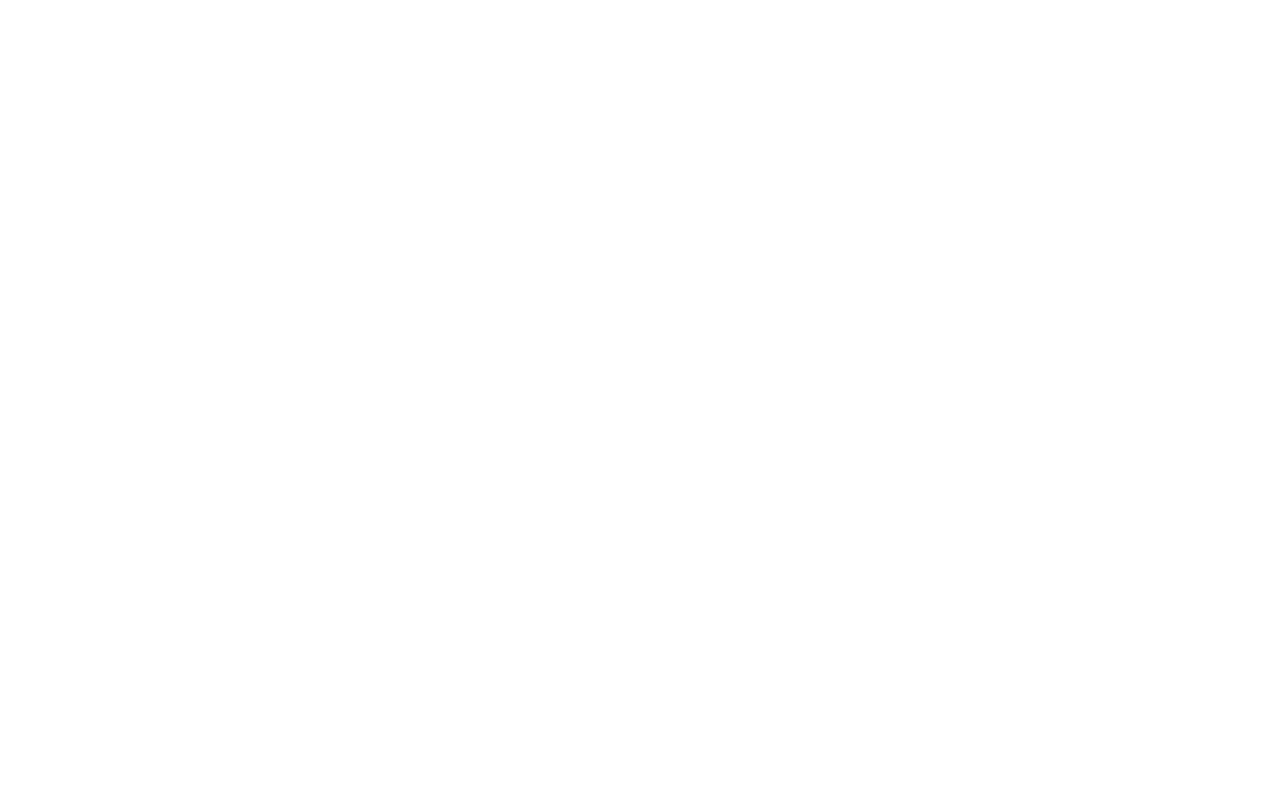
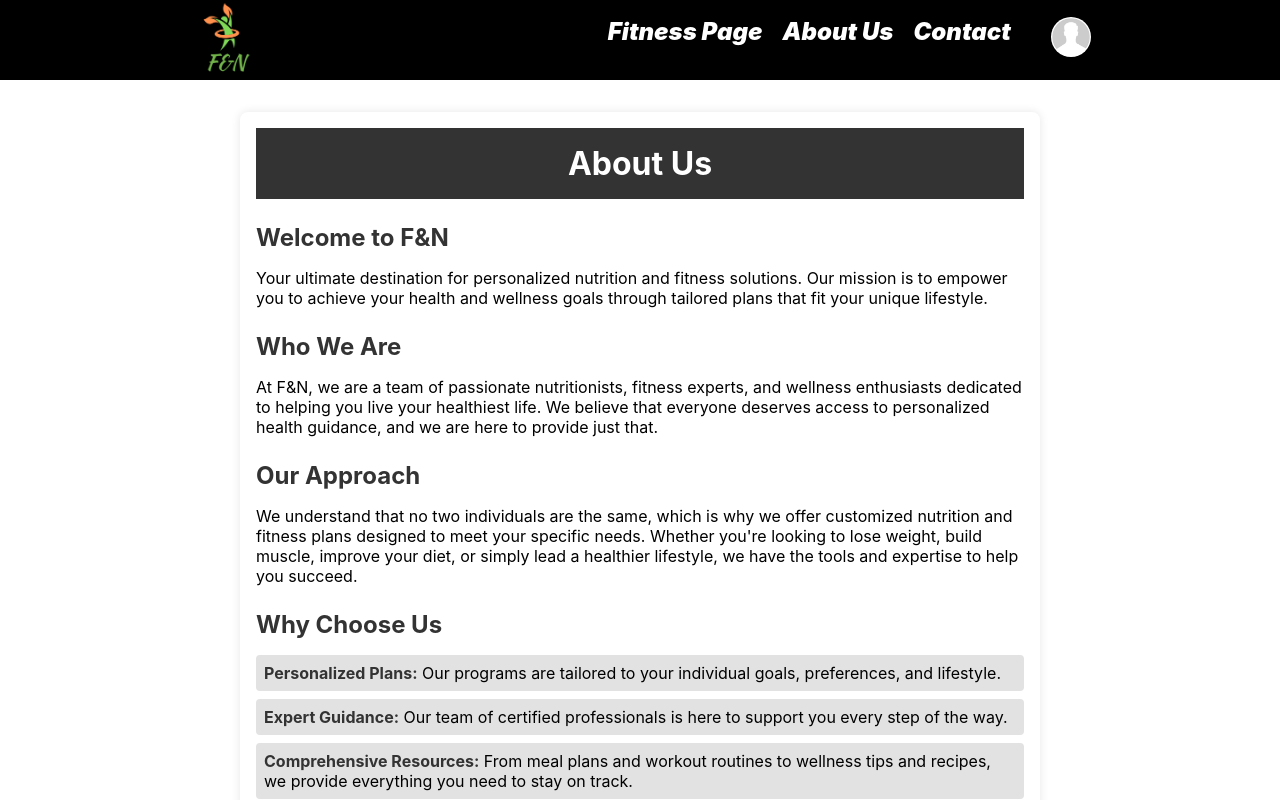
Before and after one commit to phucnhan/KLTN, a React (Create React App) app: page /aboutus in a window 1280 px wide. Before the commit this address had no page. Shown: the top 800 px of the page. Built offline with nearby package versions, Linux system fonts and the light colour scheme.

Commit message:
update aboutus page

```diff
--- a/src/App.js
+++ b/src/App.js
@@ -14,6 +14,7 @@
 import TargetWeight from './Component/TargetWeight/TargetWeight';
 import NextCreate from './Component/NextCreate/NextCreate';
 import Plan from './Component/Plan/Plan';
+import AboutUs from './Component/About/AboutUs';
 
 
 
@@ -33,6 +34,7 @@
         <Route path="/login" element={<div className="app-container"><Login /></div>} />
         <Route path="/logout" element={<div className="app-container"><Logout /></div>}  />
         <Route path="/plan" element={<div className="app-container"><Plan /></div>} />
+        <Route path="/aboutus" element={<div className="app-container"><AboutUs /></div>} />
 
       </Routes>
     </Router>
--- /dev/null
+++ b/src/Component/About/AboutUs.css
@@ -0,0 +1,65 @@
+/* src/AboutUs.css */
+header {
+    background: #333;
+    color: #fff;
+    padding: 1rem 0;
+    text-align: center;
+}
+
+.about-us-container {
+    width: 100%;
+    padding: 10vh;
+    position: relative;
+    background: white;
+    background-size: cover;
+}
+.about-us {
+    max-width: 800px;
+    margin: 2rem auto;
+    padding: 1rem;
+    background: #fff;
+    border-radius: 8px;
+    box-shadow: 0 0 10px rgba(0, 0, 0, 0.1);
+}
+
+.about-us h2 {
+    color: #333;
+    margin-top: 1.5rem;
+}
+
+.about-us p, .about-us ul {
+    margin: 1rem 0;
+}
+
+.about-us ul {
+    list-style-type: none;
+    padding: 0;
+}
+
+.about-us ul li {
+    background: #e2e2e2;
+    margin: 0.5rem 0;
+    padding: 0.5rem;
+    border-radius: 4px;
+}
+
+.about-us ul li strong {
+    color: #333;
+}
+
+#backToTopBtn {
+    position: fixed;
+    bottom: 20px;
+    right: 20px;
+    display: none;
+    background-color: #333;
+    color: #fff;
+    border: none;
+    padding: 10px 20px;
+    border-radius: 5px;
+    cursor: pointer;
+}
+
+#backToTopBtn:hover {
+    background-color: #555;
+}
--- /dev/null
+++ b/src/Component/About/AboutUs.js
@@ -0,0 +1,66 @@
+// src/AboutUs.js
+import React, { useEffect } from 'react';
+import './AboutUs.css';
+import Navbar from '../Navbar/Navbar';
+
+const AboutUs = () => {
+    useEffect(() => {
+        const handleScroll = () => {
+            const backToTopBtn = document.getElementById("backToTopBtn");
+            if (document.body.scrollTop > 20 || document.documentElement.scrollTop > 20) {
+                backToTopBtn.style.display = "block";
+            } else {
+                backToTopBtn.style.display = "none";
+            }
+        };
+
+        window.onscroll = handleScroll;
+
+        return () => {
+            window.onscroll = null;
+        };
+    }, []);
+
+    const scrollToTop = () => {
+        document.body.scrollTop = 0;
+        document.documentElement.scrollTop = 0;
+    };
+
+    return (
+        <div className="about-us-container">
+            <Navbar/>
+        <div className="about-us">
+            <header>
+                <h1>About Us</h1>
+            </header>
+            <section>
+                <h2>Welcome to F&N</h2>
+                <p>Your ultimate destination for personalized nutrition and fitness solutions. Our mission is to empower you to achieve your health and wellness goals through tailored plans that fit your unique lifestyle.</p>
+
+                <h2>Who We Are</h2>
+                <p>At F&N, we are a team of passionate nutritionists, fitness experts, and wellness enthusiasts dedicated to helping you live your healthiest life. We believe that everyone deserves access to personalized health guidance, and we are here to provide just that.</p>
+
+                <h2>Our Approach</h2>
+                <p>We understand that no two individuals are the same, which is why we offer customized nutrition and fitness plans designed to meet your specific needs. Whether you're looking to lose weight, build muscle, improve your diet, or simply lead a healthier lifestyle, we have the tools and expertise to help you succeed.</p>
+
+                <h2>Why Choose Us</h2>
+                <ul>
+                    <li><strong>Personalized Plans:</strong> Our programs are tailored to your individual goals, preferences, and lifestyle.</li>
+                    <li><strong>Expert Guidance:</strong> Our team of certified professionals is here to support you every step of the way.</li>
+                    <li><strong>Comprehensive Resources:</strong> From meal plans and workout routines to wellness tips and recipes, we provide everything you need to stay on track.</li>
+                    <li><strong>Community Support:</strong> Join a community of like-minded individuals who are on the same journey towards better health.</li>
+                </ul>
+
+                <h2>Our Mission</h2>
+                <p>Our mission is to make healthy living accessible and enjoyable for everyone. We are committed to providing high-quality, evidence-based advice and support to help you achieve lasting results.</p>
+
+                <h2>Get Started Today</h2>
+                <p>Ready to take the first step towards a healthier you? Join [Your Website Name] today and start your journey with us. Together, we can achieve your health and fitness goals.</p>
+            </section>
+            <button id="backToTopBtn" onClick={scrollToTop}>Back to Top</button>
+        </div>
+        </div>
+    );
+};
+
+export default AboutUs;
```
